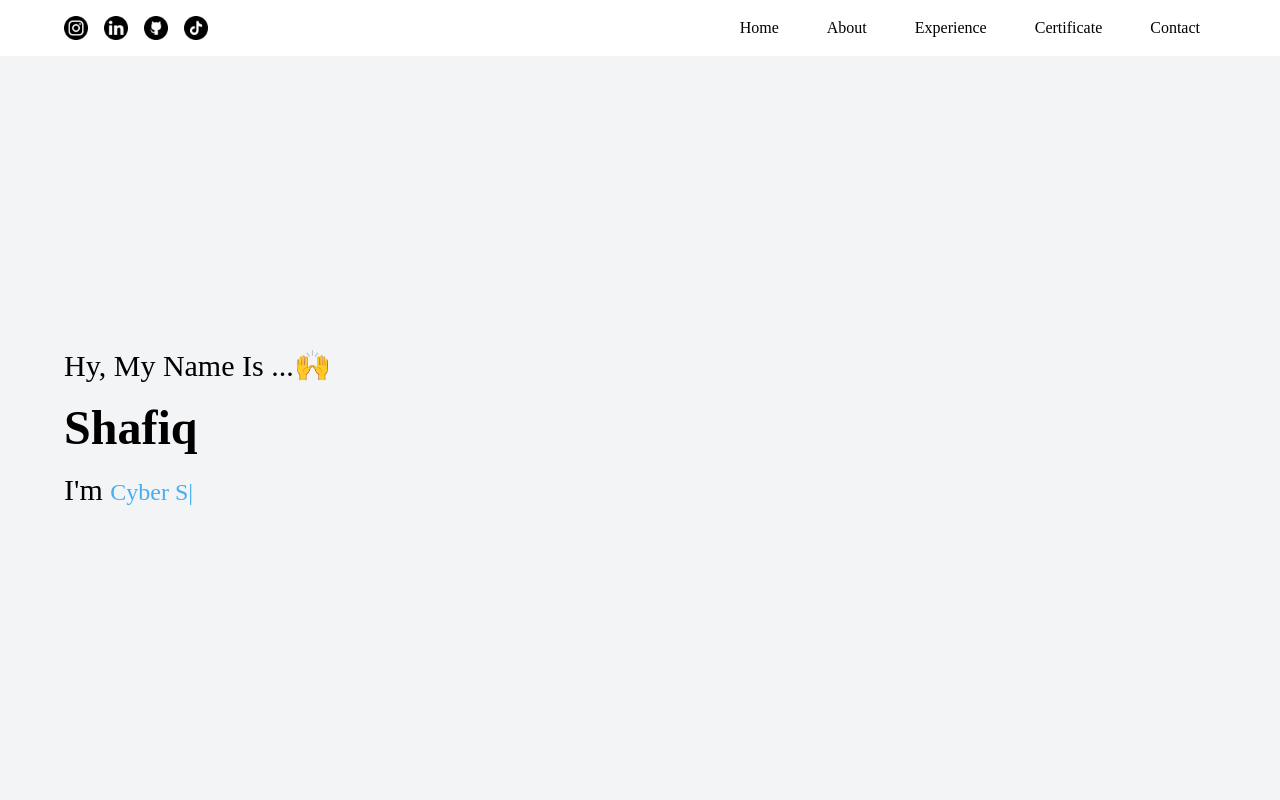
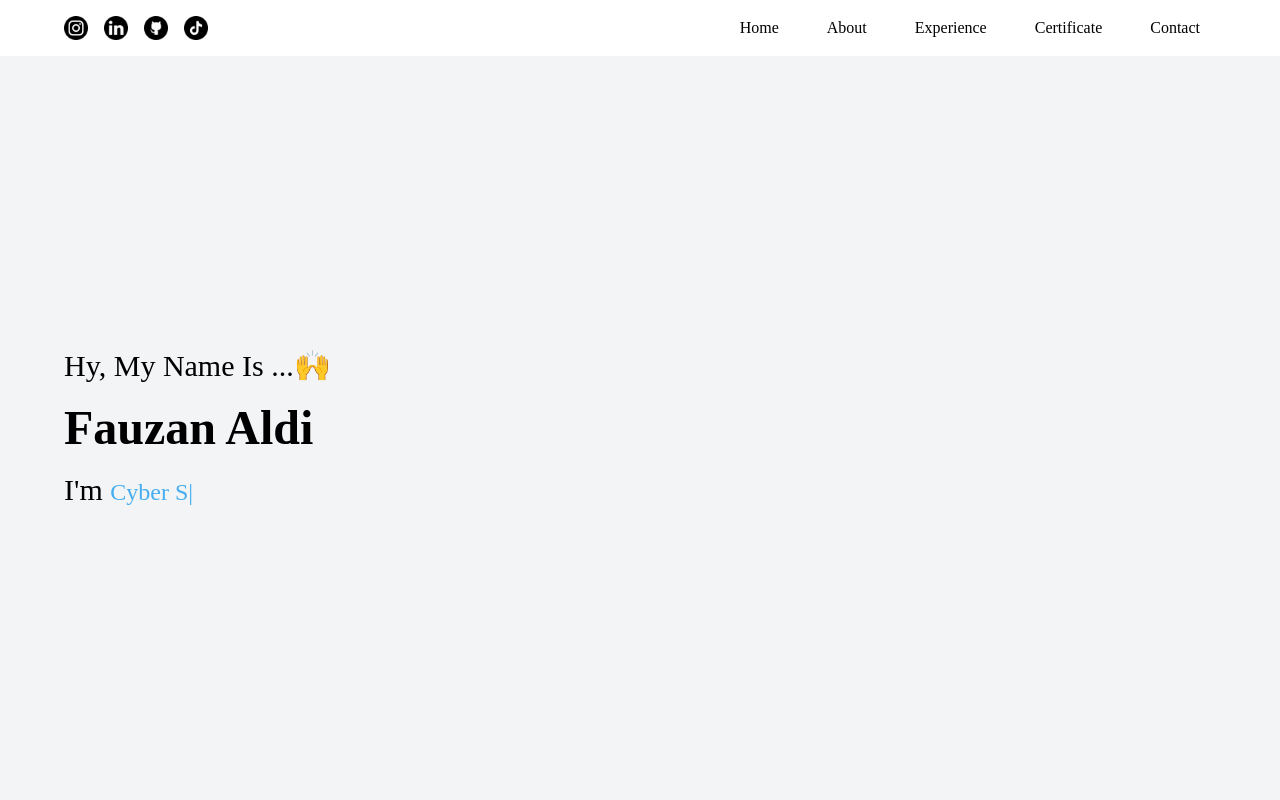
Before and after one commit to Fauzan-Aldi/portofolio, a React (Vite) app: page / in a window 1280 px wide. Shown: the top 800 px of the page. Built offline with nearby package versions, Linux system fonts and the light colour scheme; some icons are missing; a web font is replaced by a local one.

Commit message:
First Changee

```diff
--- a/src/Components/Hero.tsx
+++ b/src/Components/Hero.tsx
@@ -19,7 +19,7 @@ function Hero() {
               <a className=" text-black dark:text-white text-3xl ">
                 Hy, My Name Is ...🙌{" "}
                 <span className=" text-5xl block font-bold my-5">
-                  Shafiq
+                  Fauzan Aldi
                 </span>{" "}
                 I'm{" "}
                 <span className="text-secondary text-2xl">
```
